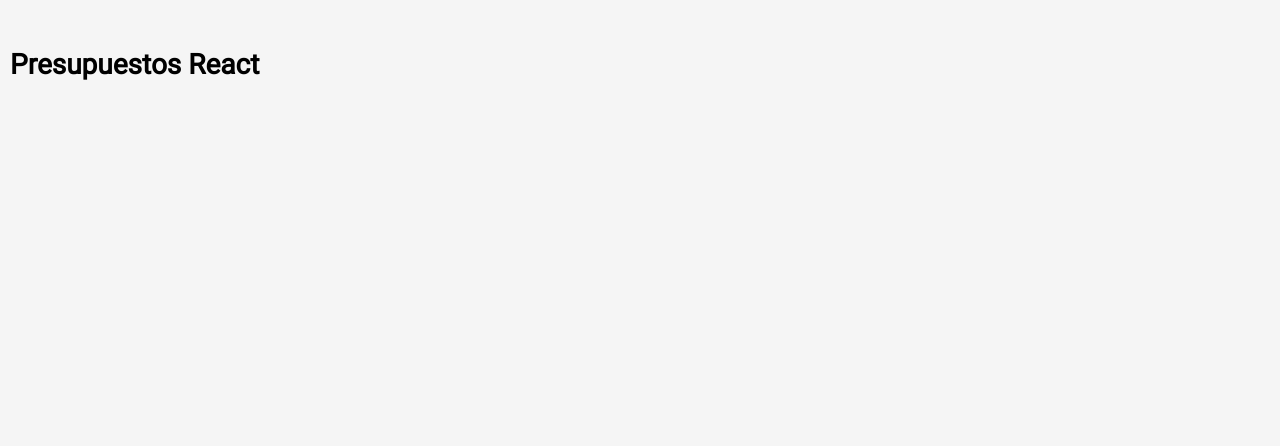
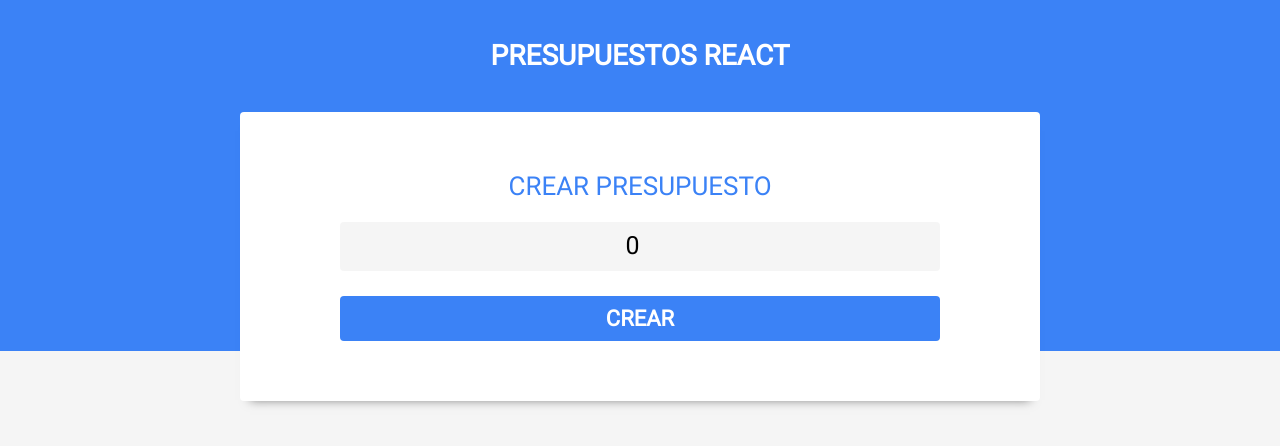
Before and after one commit to daniel-pompa/budget-management, a React (Vite) app: page / in a window 1280 px wide. Shown: the top 446 px of the page. Built offline with nearby package versions, Linux system fonts and the light colour scheme.

Commit message:
Create Header and NewBudget components

```diff
--- a/src/App.jsx
+++ b/src/App.jsx
@@ -1,7 +1,13 @@
+import { useState } from 'react';
+import Header from './components/Header';
+
 function App() {
+  // Create budget state
+  const [budget, setBudget] = useState(0);
+
   return (
     <div>
-      <h1>Presupuestos React</h1>
+      <Header budget={budget} setBudget={setBudget} />
     </div>
   );
 }
--- /dev/null
+++ b/src/components/Header.jsx
@@ -0,0 +1,18 @@
+import Proptypes from 'prop-types';
+import NewBudget from './NewBudget';
+
+const Header = ({ budget, setBudget }) => {
+  return (
+    <header>
+      <h1>Presupuestos React</h1>
+      <NewBudget budget={budget} setBudget={setBudget} />
+    </header>
+  );
+};
+
+Header.propTypes = {
+  budget: Proptypes.number.isRequired,
+  setBudget: Proptypes.func.isRequired,
+};
+
+export default Header;
--- /dev/null
+++ b/src/components/NewBudget.jsx
@@ -0,0 +1,29 @@
+import Proptypes from 'prop-types';
+
+const NewBudget = ({ budget, setBudget }) => {
+  return (
+    <div className='container budget-container shadow'>
+      <form className='form'>
+        <div className='field'>
+          <label htmlFor='budget'>Crear Presupuesto</label>
+          <input
+            id='budget'
+            type='number'
+            className='new-budget'
+            value={budget}
+            onChange={e => setBudget(Number(e.target.value))}
+          />
+        </div>
+
+        <input type='submit' value='Crear' />
+      </form>
+    </div>
+  );
+};
+
+NewBudget.propTypes = {
+  budget: Proptypes.number.isRequired,
+  setBudget: Proptypes.func.isRequired,
+};
+
+export default NewBudget;
--- a/src/index.css
+++ b/src/index.css
@@ -29,15 +29,24 @@ body {
   font-size: 1.6rem;
   background-color: var(--light-gray);
   min-height: 100vh;
-  padding: 3rem 1rem;
 }
 
 h1 {
-  font-size: 2.8rem;
+  font-size: 2.4rem;
 }
 
 h2 {
-  font-size: 2.2rem;
+  font-size: 1.8rem;
+}
+
+@media (min-width: 768px) {
+  h1 {
+    font-size: 2.8rem;
+  }
+
+  h2 {
+    font-size: 2.2rem;
+  }
 }
 
 .container {
@@ -45,3 +54,111 @@ h2 {
   max-width: 80rem;
   margin: 0 auto;
 }
+
+.shadow {
+  box-shadow: 0px 9px 10px -10px rgba(0, 0, 0, 0.51);
+  -webkit-box-shadow: 0px 9px 10px -10px rgba(0, 0, 0, 0.51);
+  -moz-box-shadow: 0px 9px 10px -10px rgba(0, 0, 0, 0.51);
+  background-color: var(--white);
+  padding: 1rem;
+  border-radius: 0.4rem;
+}
+
+/* Header */
+header {
+  background-color: var(--blue);
+}
+
+header h1 {
+  padding: 4rem 0;
+  margin: 0;
+  color: var(--white);
+  text-align: center;
+  text-transform: uppercase;
+}
+
+/* Form */
+.budget-container {
+  margin-top: -5rem;
+  display: flex;
+  justify-content: space-between;
+  align-items: center;
+  transform: translateY(5rem);
+}
+
+.form {
+  width: 95%;
+  margin: 0 auto;
+  padding: 5rem 0;
+}
+
+@media (min-width: 768px) {
+  .form {
+    width: 60rem;
+  }
+}
+
+.form label {
+  color: var(--blue);
+  font-size: 2.2rem;
+  text-align: center;
+  margin-bottom: 2rem;
+  text-transform: uppercase;
+}
+
+@media (min-width: 768px) {
+  .form label {
+    font-size: 2.6rem;
+  }
+}
+
+.form .field {
+  display: grid;
+}
+
+.form input#budget {
+  text-align: center;
+}
+
+@media (min-width: 768px) {
+  .form input#budget {
+    font-size: 2.5rem;
+  }
+}
+
+.form input[type='text'],
+.form input[type='number'] {
+  background-color: var(--light-gray);
+  border-radius: 0.4rem;
+  padding: 1rem;
+  border: none;
+  font-size: 1.8rem;
+}
+
+.form input[type='submit'] {
+  background-color: var(--blue);
+  border: none;
+  border-radius: 0.4rem;
+  padding: 1rem;
+  text-align: center;
+  margin-top: 2.5rem;
+  color: var(--white);
+  font-weight: 900;
+  text-transform: uppercase;
+  font-size: 1.8rem;
+  width: 100%;
+  transition: background-color 300ms ease;
+}
+
+.form input[type='submit']:hover {
+  background-color: #2563eb;
+  cursor: pointer;
+}
+
+@media (min-width: 768px) {
+  .form input[type='submit'] {
+    display: block;
+    padding: 1rem 3rem;
+    font-size: 2.2rem;
+  }
+}
```
